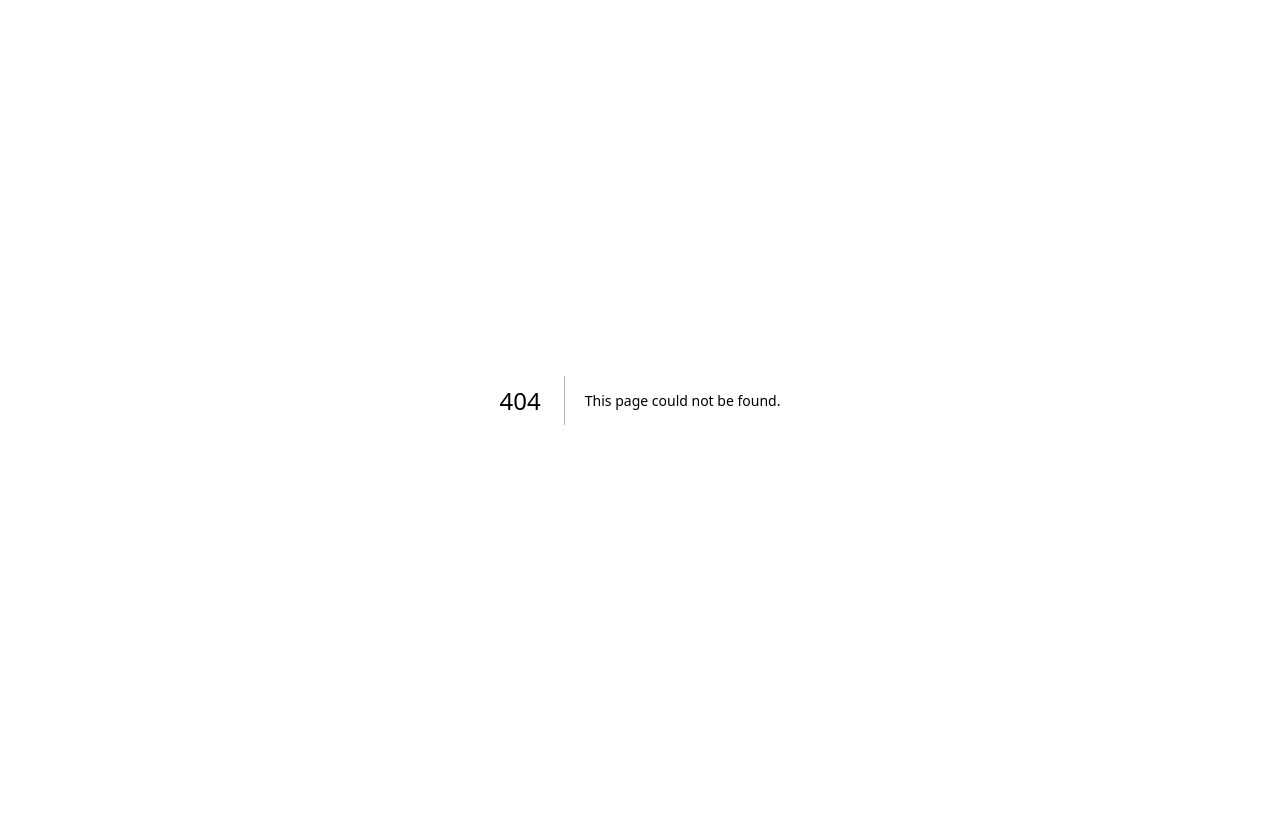
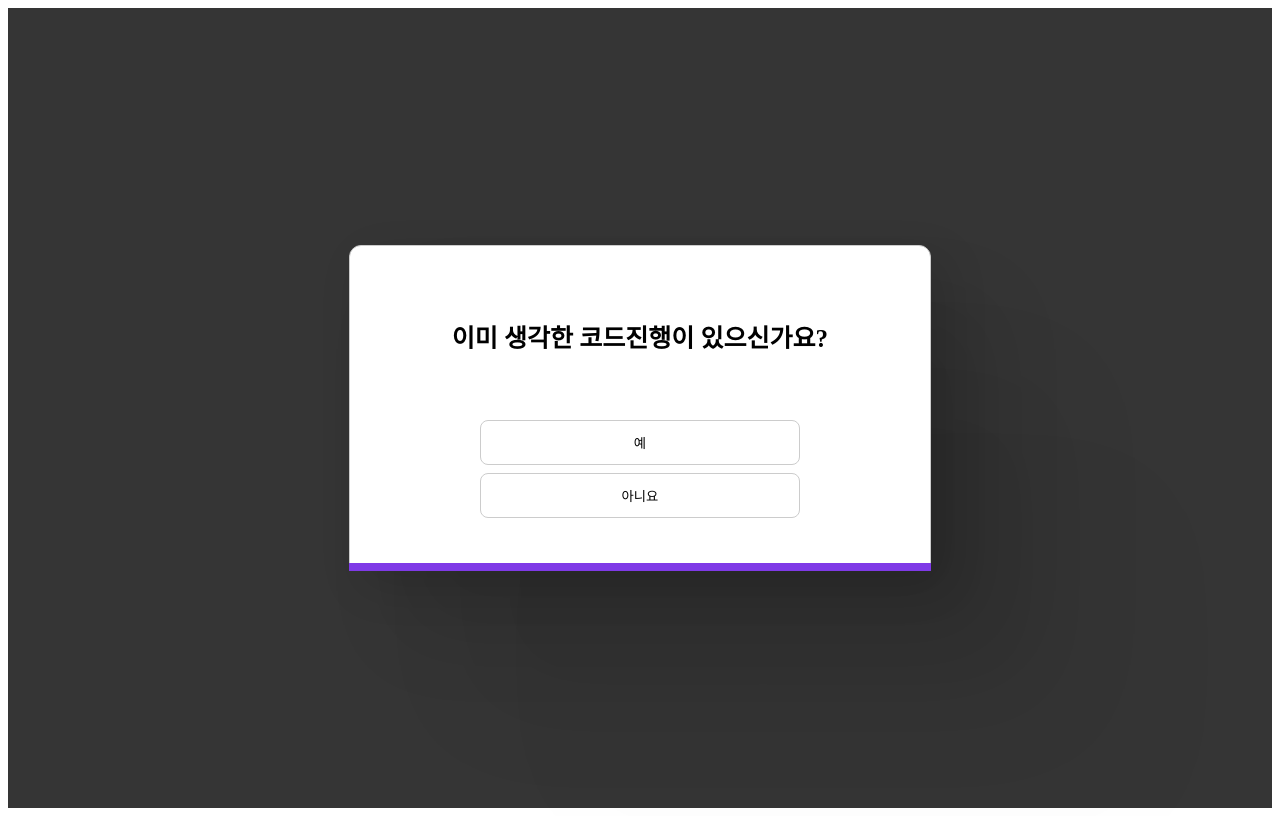
Before and after one commit to Musicany/Musicany_Web, a Next.js app: page /composition/ifCode in a window 1280 px wide. Before the commit this address had no page. Built offline with nearby package versions, Linux system fonts and the light colour scheme.

Commit message:
ADD: ifCode 코드진행 보유여부 모달설정

```diff
--- /dev/null
+++ b/app/(workspace)/composition/ifCode/page.tsx
@@ -0,0 +1,24 @@
+"use client";
+
+import React from "react";
+
+import * as S from "./style";
+
+const IfCode = () => {
+  return (
+    <S.Layout>
+      <S.ChooseModal>
+        <S.ContentLayout>
+          <S.Title>이미 생각한 코드진행이 있으신가요?</S.Title>
+          <S.SelectLayout>
+            <S.Select>예</S.Select>
+            <S.Select>아니요</S.Select>
+          </S.SelectLayout>
+        </S.ContentLayout>
+        <S.FooterLine />
+      </S.ChooseModal>
+    </S.Layout>
+  );
+};
+
+export default IfCode;
--- /dev/null
+++ b/app/(workspace)/composition/ifCode/style.ts
@@ -0,0 +1,56 @@
+import styled from "styled-components";
+import { flex, font, theme } from "@/styles";
+
+export const Layout = styled.div`
+  background-color: #353535;
+  width: 100%;
+  height: 100vh;
+  ${flex.CENTER};
+`;
+export const ChooseModal = styled.div`
+  padding: 52px 102px;
+  ${flex.CENTER};
+  background-color: ${theme.white};
+  border-radius: 12px 12px 0px 0px;
+  border: 1px solid #ccc;
+  box-shadow:
+    347px 379px 144px 0 rgba(0, 0, 0, 0),
+    222px 243px 132px 0 rgba(0, 0, 0, 0.02),
+    125px 137px 111px 0 rgba(0, 0, 0, 0.06),
+    56px 61px 82px 0 rgba(0, 0, 0, 0.1),
+    14px 15px 45px 0 rgba(0, 0, 0, 0.12);
+  position: relative;
+`;
+export const FooterLine = styled.div`
+  position: absolute;
+  z-index: 1;
+  bottom: -1px;
+  width: calc(100% + 2px);
+  height: 8px;
+  background-color: ${theme.basicPurple};
+`;
+export const ContentLayout = styled.div`
+  ${flex.COLUMN_CENTER};
+  gap: 40px;
+`;
+export const Title = styled.p`
+  ${font.SmallTitle};
+  font-weight: 600;
+`;
+export const SelectLayout = styled.div`
+  ${flex.COLUMN_CENTER};
+  width: 85%;
+  gap: 8px;
+`;
+export const Select = styled.button`
+  ${flex.CENTER};
+  width: 100%;
+  padding: 12px 0;
+  background-color: ${theme.white};
+  border-radius: 8px;
+  border: 1px solid #ccc;
+
+  &:hover {
+    background-color: ${theme.grey100};
+  }
+`;
--- a/app/(workspace)/workspace/page.tsx
+++ b/app/(workspace)/workspace/page.tsx
@@ -3,9 +3,11 @@
 import React from "react";
 
 import AddButton from "@/components/buttons/addButton";
+import { useRouter } from "next/navigation";
 import * as S from "./style";
 
 const Workspace = () => {
+  const router = useRouter();
   return (
     <S.Layout>
       <S.SideLayout>
@@ -22,7 +24,9 @@ const Workspace = () => {
         <S.ContentLayout>
           <S.ContentHeader>
             <S.WorkTitle>Works</S.WorkTitle>
-            <AddButton>Create</AddButton>
+            <AddButton onClick={() => router.push("/composition/ifCode")}>
+              Create
+            </AddButton>
           </S.ContentHeader>
           <S.Works>
             <S.Work>
--- a/app/components/buttons/addButton.tsx
+++ b/app/components/buttons/addButton.tsx
@@ -7,6 +7,7 @@ import PlusIcon from "@/assets/plusIcon";
 
 interface AddButtonProps {
   children: ReactNode;
+  onClick?: React.MouseEventHandler<HTMLButtonElement>;
 }
 
 const ButtonLayout = styled.button`
@@ -22,9 +23,9 @@ const ButtonLayout = styled.button`
   }
 `;
 
-const AddButton = ({ children }: AddButtonProps) => {
+const AddButton = ({ children, onClick }: AddButtonProps) => {
   return (
-    <ButtonLayout>
+    <ButtonLayout onClick={onClick}>
       <PlusIcon />
       {children}
     </ButtonLayout>
```
